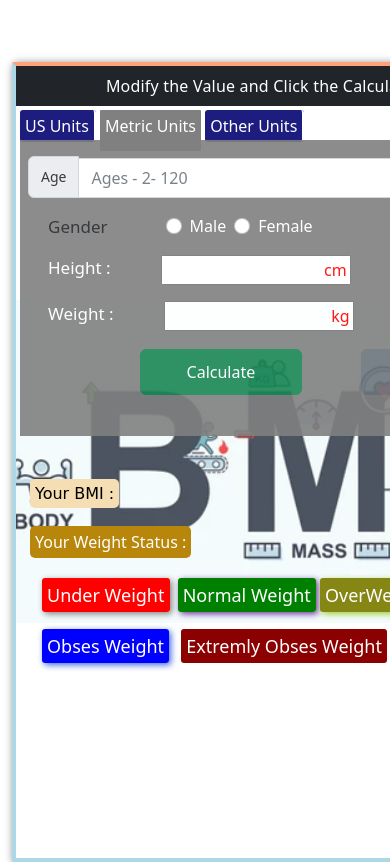
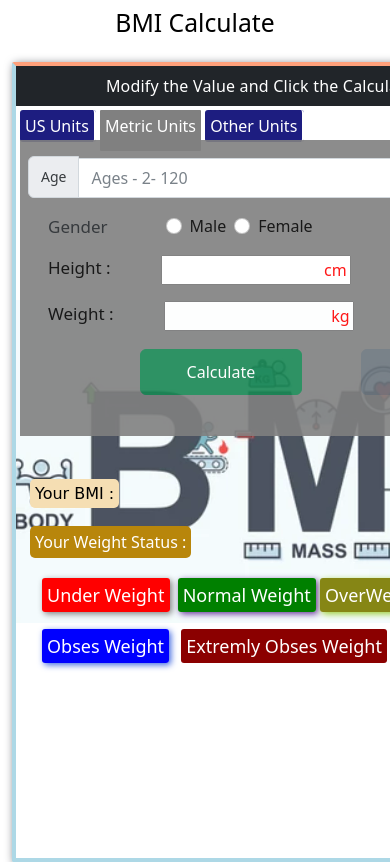
Before and after one commit to iamfaizandev/Bmi-Calculator, a website: page index.html in a window 390 px wide. Shown: the top 862 px of the page. Drawn offline with nearby package versions, Linux system fonts and the light colour scheme.

Commit message:
color-update

```diff
--- a/src/style.css
+++ b/src/style.css
@@ -140,9 +140,10 @@ margin-top: 10px;
       display: flex;
      flex-direction: column;
       padding: 4px;
+      color: black;
      }
      *{
-      color: white;
+      color: black
 
      }
      .container{
```
